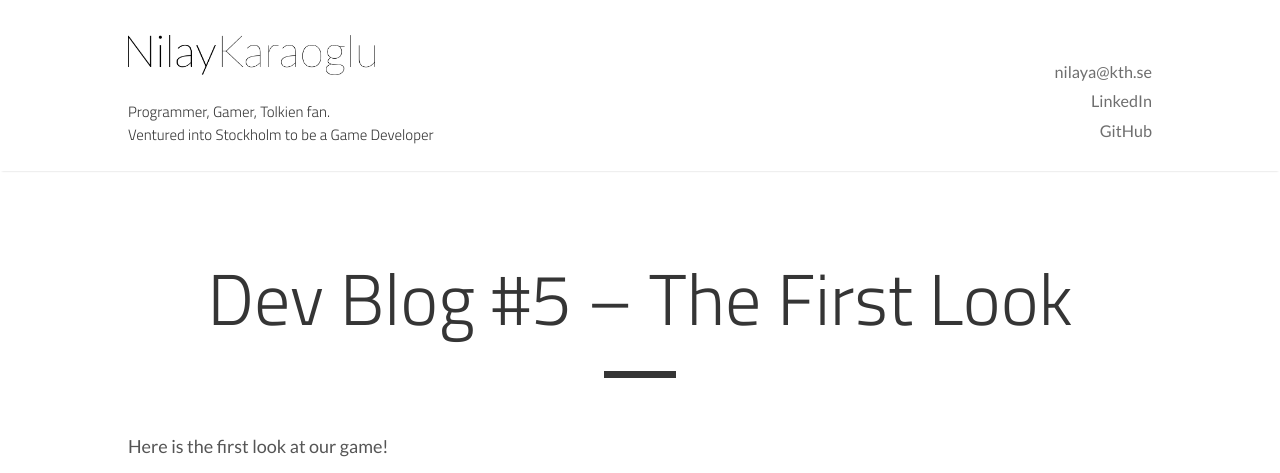
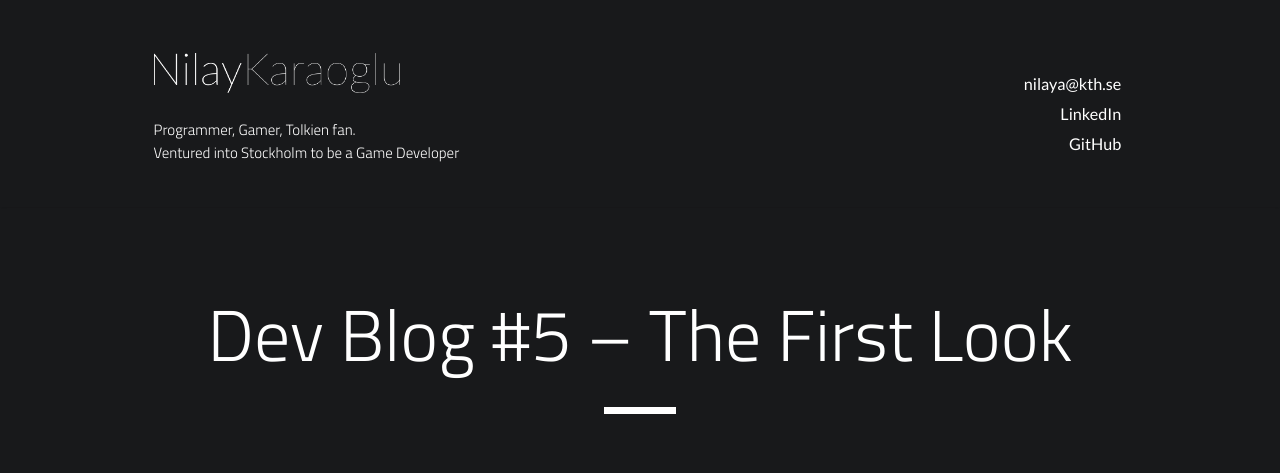
Before and after one commit to eowyn36/eowyn36.github.io, a Jekyll site: the page built from _posts/2016-11-23-the-first-look.md, in a window 1280 px wide. Shown: the top 473 px of the page. Built offline with Jekyll 4.4.1, drawn with Linux system fonts in a browser that asks for light colours; grey boxes are pictures that could not be loaded.

Commit message:
Color scheme update

```diff
--- a/_layouts/default.html
+++ b/_layouts/default.html
@@ -5,13 +5,15 @@
 
   <body>
     <nav class="nav">
-      <div class="nav-container">
-        <a href="/">
-          <img class="logo" src="/assets/images/nilayk_logo.png">
-        </a>
-        <h5 class="nav-description">Programmer, Gamer, Tolkien fan.
-          <br>Ventured into Stockholm to be a Game Developer
-        </h5>
+      <div class="nav-container clearfix">
+        <div class="left">
+          <a href="/">
+            <img class="logo" src="/assets/images/nilayk_logo_white.png">
+          </a>
+          <h5 class="nav-description">Programmer, Gamer, Tolkien fan.
+            <br>Ventured into Stockholm to be a Game Developer
+          </h5>
+        </div>
         <ul class="inline-list" aria-label="Contact information">
           <li><a class="icon fa-envelope" href="mailto:nilaya@kth.se">nilaya@kth.se</a></li>
           <li><a class="icon fa-linkedin" href="https://linkedin.com/in/nilayka">LinkedIn</a></li>
--- a/_sass/_base.scss
+++ b/_sass/_base.scss
@@ -8,6 +8,7 @@
 html,
 body {
   color: $default-color;
+  background-color: $dark-grey;
   margin: 0;
   padding: 0;
 }
@@ -88,6 +89,13 @@
   font-size: 0.9em;
 }
 
+.left {
+  float: left;
+}
+
+.right {
+  float: right;
+}
 
 .hide {
   display: none !important;
--- a/_sass/_catalogue.scss
+++ b/_sass/_catalogue.scss
@@ -1,7 +1,7 @@
 .catalogue {
   &-item {
-    border-bottom: 1px solid $grey-2;
-    color: $default-color;
+    font-size: 90%;
+    color: $grey-1;
     display: inline-block;
     padding: 2rem 0;
 
@@ -28,14 +28,13 @@
     }
   }
 
-
   &-time {
-    color: $default-tint;
+    color: $default-color;
     letter-spacing: .5px;
   }
 
   &-title {
-    color: $default-shade;
+    color: $default-color;
     display: block;
     font-size: 1.5rem;
     font-weight: 700;
@@ -50,13 +49,36 @@
   }
 }
 
+.tags{
+  margin-top: 2%;
+  text-align: center;
+
+  .tag-btn {
+    padding: 1%;
+    margin: 0 1%;
+    cursor: pointer;
+    border: 1px solid $default-color;
+    color: $default-color;
+
+    &.active {
+      color: $orange;
+      border-color: $orange;
+    }
+  }
+}
+
 @media (min-width: 600px) {
   .catalogue {
     &-item {
-      width: 31%;
+      width: 29%;
       height: 500px;
       float: left;
-      margin: 0 1%;
+      margin: 0 2%;
     }
   }
+
+  .tags .tag-btn {
+    padding: .5%;
+    margin: 0 .5%;
+  }
 }
--- a/_sass/_layout.scss
+++ b/_sass/_layout.scss
@@ -23,6 +23,7 @@
 
   &-container {
     margin: 1rem auto;
+    padding: 0 2%;
     position: relative;
     text-align: center;
   }
@@ -42,7 +43,7 @@
 
   ul {
     list-style-type: none;
-    margin: 1rem 0 0;
+    margin-bottom: 1.67em;
     padding: 0;
     text-align: center;
   }
@@ -50,9 +51,6 @@
   li {
     @include transition(all .2s ease-out);
     color: $default-color;
-    //display: inline-block;
-    opacity: .85;
-    //padding: 0 2rem 0 0;
 
     &:last-child {
       padding-right: 0;
@@ -70,24 +68,6 @@
   }
 }
 
-.tags{
-  margin-top: 2%;
-
-  .tag-btn {
-    float: left;
-    padding: 1%;
-    margin: 0 1%;
-    cursor: pointer;
-    border: 1px solid #e2e2e2;
-    color: #bcbcbc;
-
-    &.active {
-      color: #7d7d7d;
-      border-color: #b2b1b1;
-    }
-  }
-}
-
 @media (min-width: 600px) {
   .nav {
     &-container {
@@ -98,13 +78,8 @@
       bottom: 0;
       position: absolute;
       text-align: right;
-      right: 0;
+      right: 3%;
     }
-  }
-
-  .tags .tag-btn {
-    padding: .5%;
-    margin: 0 .5%;
   }
 }
 
--- a/_sass/_variables.scss
+++ b/_sass/_variables.scss
@@ -1,11 +1,13 @@
-$default-color: #555;
-$default-shade: #353535;
+$default-color: #fff;
+$default-shade: #fff;
 $default-tint: #aaa;
-$grey-1: #979797;
+$grey-1: #C8C5BF;
 $grey-2: #e5e5e5;
 $grey-3: #f9f9f9;
+$dark-grey: #18191b;
 $white: #fff;
 $blue: #4a9ae1;
+$orange: #ff9800;
 $shadow-color: rgba(0, 0, 0, .2);
 
 $lato:      'Lato', Helvetica, sans-serif;
```
Also changed, not shown: index.html (+5 -7 lines), assets/images/nilayk_logo_white.png (added).
